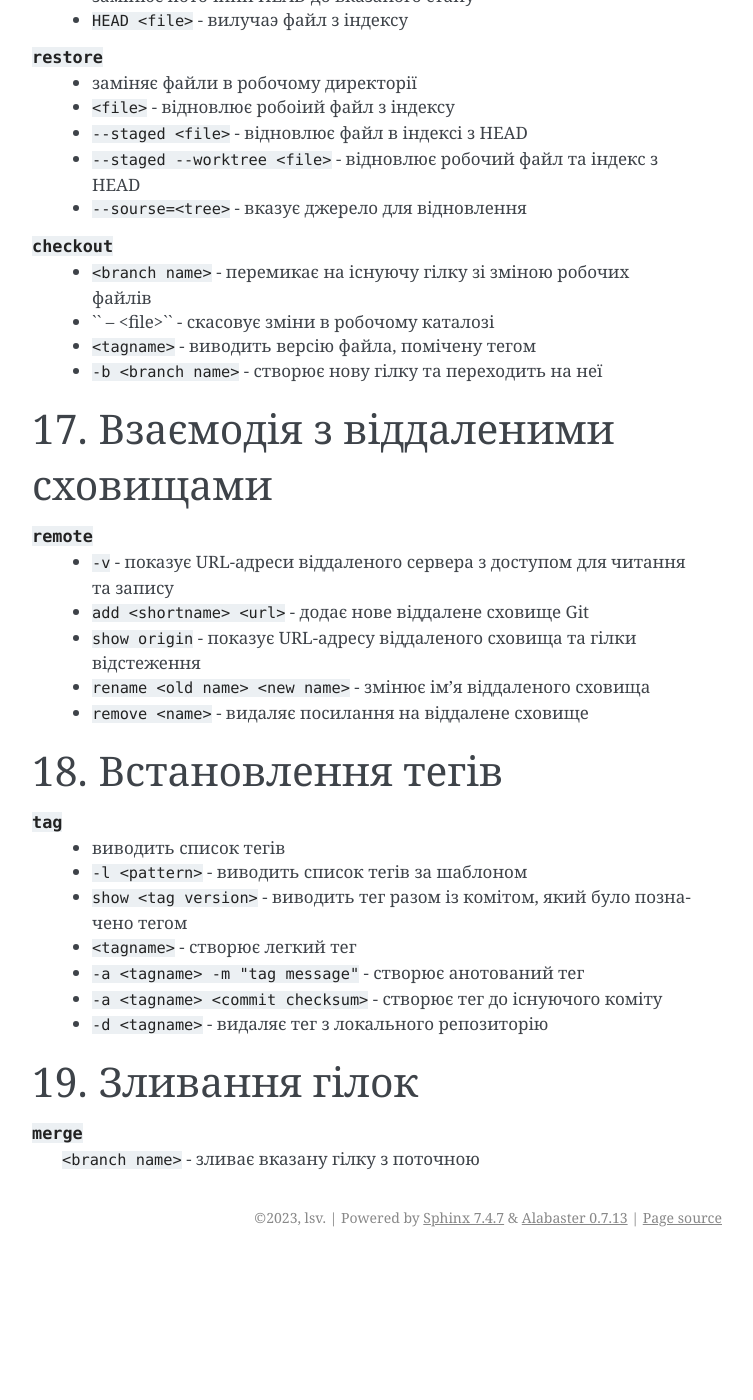
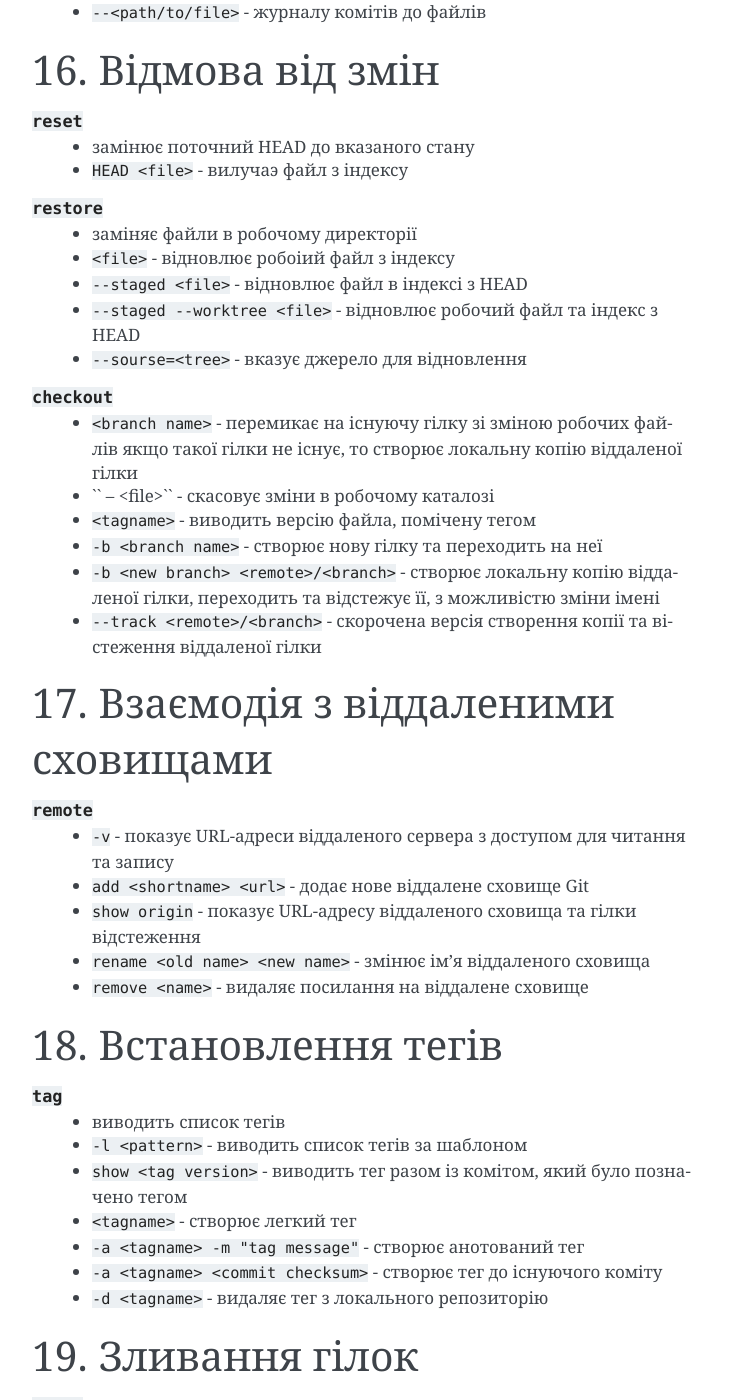
Before and after one commit to lsv62/Git, a Sphinx documentation site: the page built from source/git.rst, in a window 1280 px wide and 1400 px high, scrolled down 5186 px. Shown: the whole window, without its empty margins (388-1141 px from the left). Built offline with Sphinx 7.4.7, drawn with Linux system fonts in a browser that asks for light colours; before the commit the page ends 6443 px from its top, so only the background shows below that; some of the changed text lies outside the part shown.

Commit message:
snfor about tracking branches

```diff
--- a/source/git.rst
+++ b/source/git.rst
@@ -85,7 +86,8 @@
 .. glossary::
 
     ``push``
-        * ``origin master`` - надсилає головну гілку на віддалений репозиторій
+        * ``<remote> <branch>`` - надсилає гілку на віддалений репозиторій
+        * ``<remote> <local branch>:<remote branch>`` - надсилає локальну гілку на віддалену з іншим іменем
         * ``--all,  --branches`` - надсилає всі гілки на віддалений репозиторій
         * ``<remote_name> -d, --delete <remote_branch-name>`` - видалення віддалених гілок
         * ``origin <tagname>`` - надсилає тег на віддалений репозиторій
@@ -115,10 +117,12 @@
         * ``<branch name>`` - створює новий ``HEAD`` на поточний комміт, але не переключилися на нього
         * ``-d <branch name>`` - видаляє гілку
         * ``-v`` - виводить останній commit з кожної гілки
-        * ``--merged`` - виводить гілки вже об’єднані з поточною.
+        * ``--merged`` - виводить гілки вже об’єднані з поточною
         * ``--no-merged`` - виводить гілки, які містять ще не об’єднані дані
         * ``-D <branch name>`` - видаляє гілку, що містить не об'єднані дані
         * ``--all`` - виводить локальні та віддалені гілки, що відстежуються
+        * ``-u <remote>/<branch name>`` - змінює прив'язку до віддаленої гілки
+        * ``-vv`` - виводіть інформацію про відслідковані гілки та відставання у відстеженні
 
 Перевірка стану файлів
 -----------------------------
@@ -218,9 +222,13 @@
 
     ``checkout``
         * ``<branch name>`` - перемикає на існуючу гілку зі зміною робочих файлів
+          якщо такої гілки не існує, то створює локальну копію віддаленої гілки
         * `` -- <file>`` - скасовує зміни в робочому каталозі
         * ``<tagname>`` - виводить версію файла, помічену тегом
         * ``-b <branch name>`` - створює нову гілку та переходить на неї
+        * ``-b <new branch> <remote>/<branch>`` - створює локальну копію віддаленої гілки,
+          переходить та відстежує її, з можливістю зміни імені
+        * ``--track <remote>/<branch>`` - скорочена версія створення копії та вістеження віддаленої гілки
 
 Взаємодія з віддаленими сховищами
 -------------------------------------
```
Also changed, not shown: other parts of source/git.rst (+3 -1 lines).
